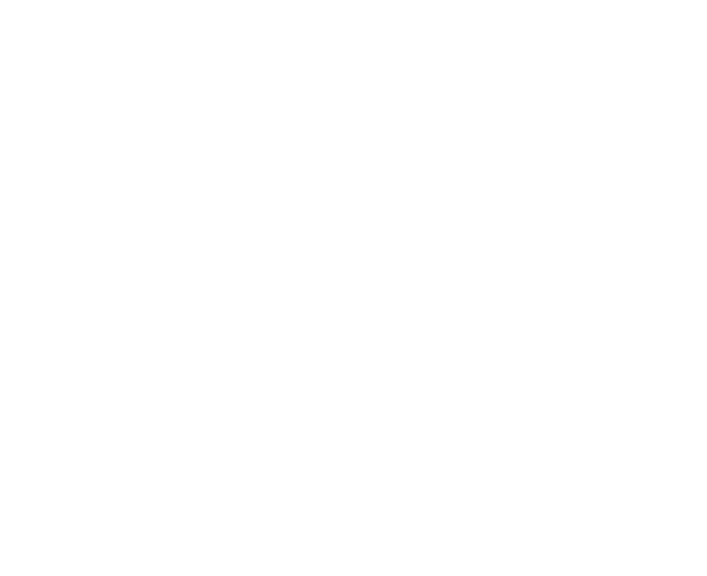
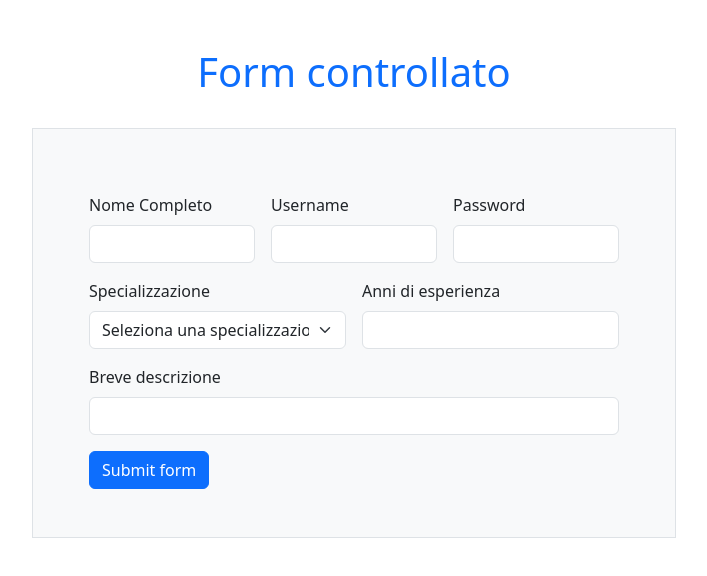
Before and after one commit to NavodContrath/ex-react-useref-signup, a React (Vite) app: page / in a window 1280 px wide. Shown: the top 576 px of the page, without its empty margins (286-993 px from the left). Built offline with nearby package versions, Linux system fonts and the light colour scheme.

Commit message:
MILESTONE-1

```diff
--- a/package.json
+++ b/package.json
@@ -10,6 +10,7 @@
     "preview": "vite preview"
   },
   "dependencies": {
+    "bootstrap": "^5.3.7",
     "react": "^19.1.0",
     "react-dom": "^19.1.0"
   },
--- a/src/App.jsx
+++ b/src/App.jsx
@@ -1,9 +1,130 @@
+import { useState } from "react"
 
 function App() {
+
+  const [formData, setFormData] = useState({})
+
+  function handleChange(e) {
+    const { name, value } = e.target
+    setFormData(curr => ({
+      ...curr,
+      [name]: value
+    }))
+  }
+
+  function handleSubmit(e) {
+    e.preventDefault()
+    const datiNecessari = [
+      "nomeCompleto",
+      "username",
+      "password",
+      "specializzazione",
+      "anniDiEsperienza",
+      "descrizione"
+    ]
+    const datiRaccolti = datiNecessari.every(d => formData[d] && formData[d].toString().trim() !== "")
+    if (!datiRaccolti) {
+      console.error("Compila tutti i campi")
+    } else {
+      console.log(formData)
+    }
+  }
+
 
 
   return (
     <>
+      <div className="container-fluid ">
+        <h1 className="text-center text-primary mt-5">Form controllato</h1>
+        <section className="controlled-form m-auto w-50 mt-5">
+          <form className="row g-3 border p-5 bg-light"
+            onSubmit={(e) => { handleSubmit(e) }}>
+            <div className="col-md-4">
+              <label className="form-label">Nome Completo</label>
+              <input
+                type="text"
+                className="form-control"
+                id="validationCustom01"
+                name="nomeCompleto"
+                value={formData.nomeCompleto || ""}
+                onChange={handleChange}
+              />
+            </div>
+            <div className="col-md-4">
+              <label className="form-label">Username</label>
+              <input
+                type="text"
+                className="form-control"
+                id="validationCustom02"
+                name="username"
+                value={formData.username || ""}
+                onChange={handleChange}
+              />
+            </div>
+            <div className="col-md-4">
+              <label className="form-label">Password</label>
+              <div className="input-group">
+                <input
+                  type="password"
+                  className="form-control"
+                  id="validationCustomUsername"
+                  aria-describedby="inputGroupPrepend"
+                  name="password"
+                  value={formData.password || ""}
+                  onChange={handleChange}
+                />
+              </div>
+            </div>
+            <div className="col-6">
+              <label className="form-label">Specializzazione</label>
+              <select
+                className="form-select"
+                id="validationCustom04"
+                name="specializzazione"
+                value={formData.specializzazione || ""}
+                onChange={handleChange}
+
+              >
+                <option value="" disabled>
+                  Seleziona una specializzazione...
+                </option>
+                <option>Full-stack</option>
+                <option>Front-end</option>
+                <option>Back-end</option>
+              </select>
+            </div>
+            <div className="col-6">
+              <label className="form-label">Anni di esperienza</label>
+              <input
+                type="number"
+                className="form-control"
+                id="validationCustom03"
+
+                min={0}
+                name="anniDiEsperienza"
+                value={formData.anniDiEsperienza || ""}
+                onChange={handleChange} />
+            </div>
+            <div className="col-12">
+              <label className="form-label">Breve descrizione</label>
+              <input
+                type="text-area"
+                className="form-control"
+                id="validationCustom05"
+                name="descrizione"
+                value={formData.descrizione || ""}
+                onChange={handleChange}
+              />
+            </div>
+            <div className="col-12">
+              <button
+                className="btn btn-primary"
+                type="submit">Submit form</button>
+            </div>
+          </form>
+
+        </section>
+      </div >
 
 
     </>
--- a/src/index.css
+++ b/src/index.css
@@ -0,0 +1,7 @@
+@import 'bootstrap';
+
+body {
+    margin: 0;
+    padding: 0;
+    box-sizing: border-box;
+}
```
Also changed, not shown: 1 other file (tests, documents, lock files or other folders).
